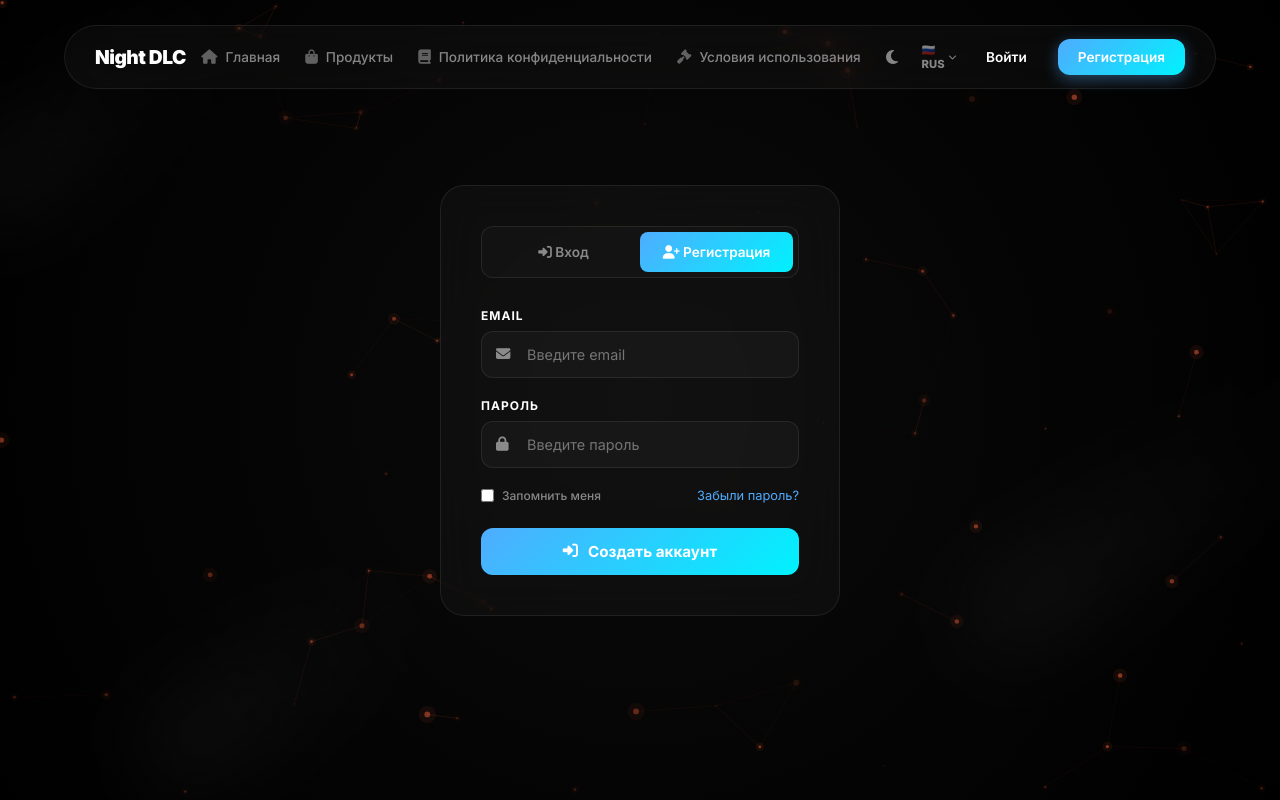
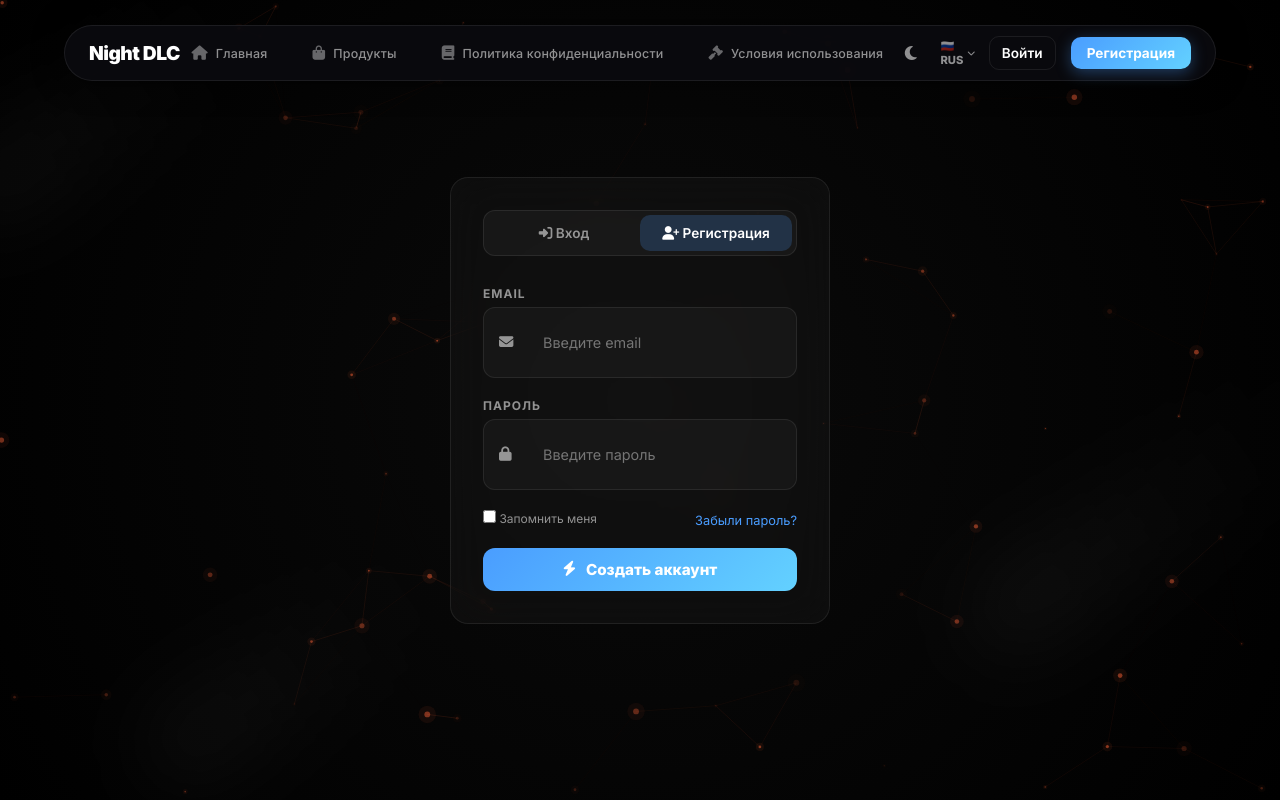
Before and after one commit to flowe1xxx-crypto/awetosclient-website, a Flask app: page /register in a window 1280 px wide. Run offline with Flask 3, Linux system fonts and the light colour scheme.

Commit message:
Cyber-Glow v2: Website Update [Subscription & Design]

```diff
--- a/app.py
+++ b/app.py
@@ -1,27 +1,49 @@
-from flask import Flask, render_template, request, redirect, url_for, session
+from flask import Flask, render_template, request, redirect, url_for, session, jsonify
 from datetime import datetime, timedelta
 import uuid
 import os
 from supabase import create_client, Client
 
 app = Flask(__name__)
-app.secret_key = 'rich_secret_key_1337'
+app.secret_key = os.environ.get("APP_SECRET_KEY", "rich_secret_key_1337")
 
 # Supabase Configuration
 SUPABASE_URL = os.environ.get("SUPABASE_URL", "https://kvtxxxmzgblaliwlkxhz.supabase.co")
 SUPABASE_KEY = os.environ.get("SUPABASE_KEY", "sb_publishable_g8UPMvSYclO0DmW0rN1Q4g_VtAxBfuh")
-supabase: Client = create_client(SUPABASE_URL, SUPABASE_KEY)
+supabase: Client | None = None
+
+def get_supabase():
+    global supabase
+    if supabase is not None:
+        return supabase
+    try:
+        supabase = create_client(SUPABASE_URL, SUPABASE_KEY)
+    except Exception as e:
+        print(f"Supabase init error: {e}")
+        supabase = None
+    return supabase
+
+def safe_parse_expiry(value):
+    if not value:
+        return None
+    try:
+        return datetime.strptime(value, "%Y-%m-%d %H:%M")
+    except Exception:
+        return None
 
 @app.context_processor
 def inject_user():
     if 'user' in session:
         try:
-            response = supabase.table('users').select('*').eq('username', session['user']).execute()
+            sb = get_supabase()
+            if sb is None:
+                return dict(is_logged_in=False, current_user=None, is_subscribed=False)
+            response = sb.table('users').select('*').eq('username', session['user']).execute()
             user = response.data[0] if response.data else None
             if user:
                 # Check subscription status
-                expiry = datetime.strptime(user['expiry_date'], "%Y-%m-%d %H:%M")
-                is_subscribed = expiry > datetime.now()
+                expiry = safe_parse_expiry(user.get('expiry_date'))
+                is_subscribed = expiry is not None and expiry > datetime.now()
 
                 return dict(
                     is_logged_in=True,
@@ -42,8 +64,10 @@ def login():
     if request.method == 'POST':
         username = request.form.get('username')
         password = request.form.get('password')
-
-        response = supabase.table('users').select('*').eq('username', username).execute()
+        sb = get_supabase()
+        if sb is None:
+            return render_template('auth.html', mode='login', error="Database unavailable"), 503
+        response = sb.table('users').select('*').eq('username', username).execute()
         user = response.data[0] if response.data else None
 
         if user and user['password'] == password:
@@ -61,13 +85,16 @@ def api_login():
     password = data.get('password')
 
     try:
-        response = supabase.table('users').select('*').eq('username', username).execute()
+        sb = get_supabase()
+        if sb is None:
+            return {"success": False, "message": "Database unavailable"}, 503
+        response = sb.table('users').select('*').eq('username', username).execute()
         user = response.data[0] if response.data else None
 
         if user and user['password'] == password:
             # Check subscription status
-            expiry = datetime.strptime(user['expiry_date'], "%Y-%m-%d %H:%M")
-            is_subscribed = expiry > datetime.now()
+            expiry = safe_parse_expiry(user.get('expiry_date'))
+            is_subscribed = expiry is not None and expiry > datetime.now()
 
             # Prepare data and match what loader expects
             res_data = {
@@ -90,8 +117,11 @@ def register():
         password = request.form.get('password')
 
         try:
+            sb = get_supabase()
+            if sb is None:
+                return "Database unavailable", 503
             # Check if user exists
-            existing = supabase.table('users').select('username').eq('username', username).execute()
+            existing = sb.table('users').select('username').eq('username', username).execute()
             if existing.data:
                 return "Username already exists!", 400
 
@@ -100,7 +130,7 @@ def register():
             expiry = now + timedelta(days=7)
 
             # Use count for UID simulation
-            count_res = supabase.table('users').select('id', count='exact').execute()
+            count_res = sb.table('users').select('id', count='exact').execute()
             count = count_res.count if count_res.count is not None else 0
 
             user_data = {
@@ -112,7 +142,7 @@ def register():
                 "expiry_date": expiry.strftime("%Y-%m-%d %H:%M")
             }
 
-            supabase.table('users').insert(user_data).execute()
+            sb.table('users').insert(user_data).execute()
             session['user'] = username
             return redirect(url_for('index'))
 
@@ -137,6 +167,9 @@ def generate_trial_key():
         return redirect(url_for('login'))
 
     try:
+        sb = get_supabase()
+        if sb is None:
+            return redirect(url_for('buy', error="Database error. Please try again later."))
         user_key = f"AWETOS-{str(uuid.uuid4())[:8].upper()}-90D"
         now = datetime.now().strftime("%Y-%m-%d %H:%M")
 
@@ -146,7 +179,7 @@ def generate_trial_key():
             "created_at": now
         }
 
-        supabase.table('keys').insert(key_data).execute()
+        sb.table('keys').insert(key_data).execute()
         return redirect(url_for('buy', generated_key=user_key))
     except Exception as e:
         print(f"Error generating key: {e}")
@@ -162,12 +195,15 @@ def redeem_key():
         return redirect(url_for('information', error="No key provided"))
 
     try:
+        sb = get_supabase()
+        if sb is None:
+            return redirect(url_for('information', error="Database unavailable"))
         # Check if key exists and is not used
-        res_key = supabase.table('keys').select('*').eq('key_value', key_input).eq('used', False).execute()
+        res_key = sb.table('keys').select('*').eq('key_value', key_input).eq('used', False).execute()
         key_record = res_key.data[0] if res_key.data else None
 
         if key_record:
-            res_user = supabase.table('users').select('*').eq('username', session['user']).execute()
+            res_user = sb.table('users').select('*').eq('username', session['user']).execute()
             user = res_user.data[0] if res_user.data else None
 
             if not user: return redirect(url_for('information', error="User not found"))
@@ -180,13 +216,13 @@ def redeem_key():
             new_expiry = current_expiry + timedelta(days=key_record['duration_days'])
 
             # Mark key as used
-            supabase.table('keys').update({
+            sb.table('keys').update({
                 "used": True,
                 "used_by": session['user']
             }).eq('id', key_record['id']).execute()
 
             # Update user
-            supabase.table('users').update({
+            sb.table('users').update({
                 "expiry_date": new_expiry.strftime("%Y-%m-%d %H:%M")
             }).eq('id', user['id']).execute()
 
@@ -202,7 +238,10 @@ def information():
     if 'user' not in session: return redirect(url_for('login'))
 
     try:
-        response = supabase.table('users').select('*').eq('username', session['user']).execute()
+        sb = get_supabase()
+        if sb is None:
+            return redirect(url_for('index'))
+        response = sb.table('users').select('*').eq('username', session['user']).execute()
         user_data = response.data[0] if response.data else None
 
         error = request.args.get('error')
@@ -227,6 +266,14 @@ def loader_ui():
     # (Simplified security: checking if it's an Eel-capable context is done via script)
     return render_template('loader.html')
 
+@app.route('/health')
+def health():
+    sb = get_supabase()
+    return jsonify({
+        "status": "ok",
+        "supabase": sb is not None
+    })
+
 @app.route('/api/loader_version')
 def loader_version():
     return {
--- a/static/css/style.css
+++ b/static/css/style.css
@@ -2,17 +2,17 @@
 @import url('https://fonts.googleapis.com/css2?family=JetBrains+Mono:wght@400;700&display=swap');
 
 :root {
-    --bg: #000000;
-    --primary: #4facfe;
-    --primary-glow: rgba(79, 172, 254, 0.4);
-    --accent: #00f2fe;
+    --bg: #05060a;
+    --primary: #4a9dff;
+    --primary-glow: rgba(74, 157, 255, 0.35);
+    --accent: #63d1ff;
     --text: #ffffff;
-    --text-dim: rgba(255, 255, 255, 0.5);
+    --text-dim: rgba(255, 255, 255, 0.55);
     --glass: rgba(255, 255, 255, 0.03);
     --glass-border: rgba(255, 255, 255, 0.08);
     --glass-hover: rgba(255, 255, 255, 0.06);
-    --nav-height: 70px;
-    --radius: 16px;
+    --nav-height: 64px;
+    --radius: 18px;
     --transition: cubic-bezier(0.4, 0, 0.2, 1);
 }
 
@@ -532,3 +532,298 @@ canvas#particles {
         display: none;
     }
 }
+
+.nav-container {
+    background: rgba(10, 11, 15, 0.9);
+    border: 1px solid rgba(255, 255, 255, 0.08);
+    box-shadow: 0 0 30px rgba(0, 0, 0, 0.6);
+    height: 56px;
+    padding: 8px 24px;
+}
+
+.nav-items a {
+    font-size: 0.78rem;
+    text-transform: none;
+    letter-spacing: 0.2px;
+    padding: 6px 10px;
+    border-radius: 10px;
+}
+
+.nav-items a.active {
+    background: rgba(74, 157, 255, 0.14);
+    color: #fff;
+}
+
+.btn-register,
+.btn-profile {
+    border-radius: 10px;
+    padding: 8px 16px;
+    font-weight: 700;
+}
+
+.btn-login {
+    padding: 8px 12px;
+    border-radius: 10px;
+    border: 1px solid rgba(255, 255, 255, 0.08);
+}
+
+.auth-card {
+    width: 380px;
+    padding: 32px;
+    border-radius: 18px;
+    border: 1px solid rgba(255, 255, 255, 0.08);
+}
+
+.auth-tabs {
+    background: rgba(255, 255, 255, 0.04);
+    border: 1px solid rgba(255, 255, 255, 0.08);
+    padding: 4px;
+    border-radius: 12px;
+}
+
+.auth-tab {
+    flex: 1;
+    padding: 10px 12px;
+    border: none;
+    background: transparent;
+    color: var(--text-dim);
+    border-radius: 10px;
+    font-weight: 600;
+    cursor: pointer;
+}
+
+.auth-tab.active {
+    background: rgba(74, 157, 255, 0.2);
+    color: #fff;
+}
+
+.auth-form label {
+    font-size: 0.75rem;
+    color: var(--text-dim);
+    margin-bottom: 6px;
+    display: block;
+}
+
+.input-wrapper {
+    display: flex;
+    align-items: center;
+    gap: 10px;
+    background: rgba(255, 255, 255, 0.03);
+    border: 1px solid rgba(255, 255, 255, 0.08);
+    border-radius: 12px;
+    padding: 12px 14px;
+}
+
+.input-wrapper input {
+    background: transparent;
+    border: none;
+    outline: none;
+    color: #fff;
+    width: 100%;
+}
+
+.auth-footer {
+    display: flex;
+    justify-content: space-between;
+    align-items: center;
+    margin: 6px 0 16px;
+}
+
+.remember-box {
+    display: flex;
+    gap: 8px;
+    align-items: center;
+    font-size: 0.75rem;
+    color: var(--text-dim);
+}
+
+.btn-submit {
+    width: 100%;
+    border: none;
+    background: linear-gradient(135deg, var(--primary), var(--accent));
+    color: #fff;
+    padding: 12px 16px;
+    border-radius: 12px;
+    font-weight: 800;
+    cursor: pointer;
+}
+
+.account-layout {
+    display: grid;
+    grid-template-columns: 280px 1fr;
+    gap: 24px;
+    width: min(1100px, 92vw);
+    margin: 0 auto;
+    padding-top: 110px;
+}
+
+.account-card {
+    padding: 22px;
+    border-radius: 18px;
+    display: flex;
+    flex-direction: column;
+    gap: 16px;
+}
+
+.account-user {
+    display: flex;
+    align-items: center;
+    gap: 12px;
+}
+
+.avatar-large {
+    width: 48px;
+    height: 48px;
+    border-radius: 14px;
+    background: rgba(74, 157, 255, 0.18);
+    display: grid;
+    place-items: center;
+    font-weight: 800;
+}
+
+.user-meta .user-title {
+    font-size: 1rem;
+    font-weight: 700;
+}
+
+.user-meta .user-sub {
+    font-size: 0.75rem;
+    color: var(--text-dim);
+}
+
+.icon-link {
+    margin-left: auto;
+    color: var(--text-dim);
+}
+
+.account-status {
+    background: rgba(255, 255, 255, 0.03);
+    border: 1px solid rgba(255, 255, 255, 0.06);
+    padding: 14px;
+    border-radius: 14px;
+    display: grid;
+    gap: 8px;
+}
+
+.status-row {
+    display: flex;
+    justify-content: space-between;
+    font-size: 0.8rem;
+    color: var(--text-dim);
+}
+
+.status-row strong {
+    color: #fff;
+    font-weight: 700;
+}
+
+.btn-pill {
+    display: flex;
+    align-items: center;
+    justify-content: center;
+    gap: 8px;
+    padding: 10px 12px;
+    border-radius: 12px;
+    border: 1px solid rgba(74, 157, 255, 0.4);
+    color: #dbe9ff;
+    text-decoration: none;
+    background: rgba(74, 157, 255, 0.1);
+    font-weight: 600;
+}
+
+.account-panel {
+    padding: 22px;
+    border-radius: 18px;
+}
+
+.panel-tabs {
+    display: flex;
+    gap: 10px;
+    margin-bottom: 18px;
+}
+
+.panel-tab {
+    background: rgba(255, 255, 255, 0.04);
+    border: 1px solid rgba(255, 255, 255, 0.08);
+    color: var(--text-dim);
+    padding: 8px 14px;
+    border-radius: 12px;
+    font-weight: 600;
+}
+
+.panel-tab.active {
+    background: rgba(74, 157, 255, 0.2);
+    color: #fff;
+}
+
+.panel-grid {
+    display: grid;
+    grid-template-columns: repeat(3, minmax(0, 1fr));
+    gap: 12px;
+    margin-bottom: 18px;
+}
+
+.panel-card {
+    background: rgba(255, 255, 255, 0.03);
+    border: 1px solid rgba(255, 255, 255, 0.08);
+    padding: 14px;
+    border-radius: 14px;
+}
+
+.card-label {
+    font-size: 0.7rem;
+    color: var(--text-dim);
+    margin-bottom: 6px;
+}
+
+.card-value {
+    font-size: 0.9rem;
+    font-weight: 600;
+}
+
+.license-box {
+    display: flex;
+    gap: 10px;
+    align-items: center;
+    flex-wrap: wrap;
+}
+
+.license-input {
+    flex: 1;
+    min-width: 200px;
+    display: flex;
+    align-items: center;
+    gap: 10px;
+    background: rgba(255, 255, 255, 0.03);
+    border: 1px solid rgba(255, 255, 255, 0.08);
+    border-radius: 12px;
+    padding: 12px 14px;
+}
+
+.license-input input {
+    background: transparent;
+    border: none;
+    outline: none;
+    color: #fff;
+    width: 100%;
+}
+
+.btn-primary {
+    background: linear-gradient(135deg, var(--primary), var(--accent));
+    border: none;
+    padding: 12px 16px;
+    border-radius: 12px;
+    color: #fff;
+    font-weight: 700;
+    cursor: pointer;
+}
+
+@media (max-width: 980px) {
+    .account-layout {
+        grid-template-columns: 1fr;
+    }
+
+    .panel-grid {
+        grid-template-columns: 1fr;
+    }
+}
--- a/templates/auth.html
+++ b/templates/auth.html
@@ -38,16 +38,17 @@
     </nav>
 
     <main class="auth-container">
-        <div class="auth-box glass animate-fade">
+        <div class="auth-card glass animate-fade">
             <div class="auth-tabs">
-                <div class="auth-tab {{ 'active' if mode == 'login' else '' }}"
-                    onclick="location.href='{{ url_for('login') }}'"><i class="fas fa-sign-in-alt"></i> Вход</div>
-                <div class="auth-tab {{ 'active' if mode == 'register' else '' }}"
-                    onclick="location.href='{{ url_for('register') }}'"><i class="fas fa-user-plus"></i> Регистрация
-                </div>
+                <button class="auth-tab {{ 'active' if mode == 'login' else '' }}" onclick="location.href='{{ url_for('login') }}'">
+                    <i class="fas fa-right-to-bracket"></i> Вход
+                </button>
+                <button class="auth-tab {{ 'active' if mode == 'register' else '' }}" onclick="location.href='{{ url_for('register') }}'">
+                    <i class="fas fa-user-plus"></i> Регистрация
+                </button>
             </div>
 
-            <form action="{{ url_for('login' if mode == 'login' else 'register') }}" method="POST">
+            <form action="{{ url_for('login' if mode == 'login' else 'register') }}" method="POST" class="auth-form">
                 <div class="input-group">
                     <label>Email</label>
                     <div class="input-wrapper">
@@ -65,17 +66,15 @@
                 </div>
 
                 <div class="auth-footer">
-                    <div class="checkbox-group">
+                    <label class="remember-box">
                         <input type="checkbox" id="remember">
-                        <label for="remember"
-                            style="font-size: 0.75rem; color: var(--text-dim); text-transform: none; font-weight: 500; cursor: pointer;">Запомнить
-                            меня</label>
-                    </div>
+                        <span>Запомнить меня</span>
+                    </label>
                     <a href="#" class="auth-link">Забыли пароль?</a>
                 </div>
 
                 <button type="submit" class="btn-submit">
-                    <i class="fas fa-sign-in-alt"></i> {{ 'Войти' if mode == 'login' else 'Создать аккаунт' }}
+                    <i class="fas fa-bolt"></i> {{ 'Войти' if mode == 'login' else 'Создать аккаунт' }}
                 </button>
             </form>
         </div>
```
Also changed, not shown: templates/info.html (+41 -34 lines).
